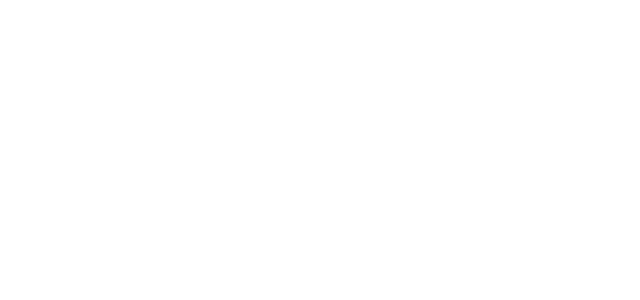
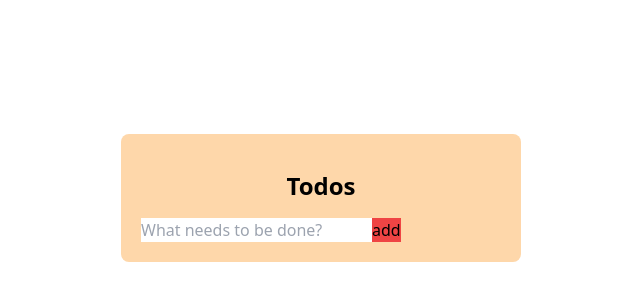
Before and after one commit to Buse-ng/todo-app, a React (Vite) app: page / in a window 1280 px wide. Shown: the part 202-502 px from the top of the page, without its empty margins (319-959 px from the left). Built offline with nearby package versions, Linux system fonts and the light colour scheme.

Commit message:
todo form

```diff
--- a/src/App.jsx
+++ b/src/App.jsx
@@ -1,10 +1,11 @@
-import { useState } from 'react'
+import React from 'react'
+import Todo from './components/Todo'
 
 function App() {
 
   return (
-    <div>
-
+    <div className='flex justify-center items-center min-h-[100vh]'>
+      <Todo />
     </div>
   )
 }
--- /dev/null
+++ b/src/components/Todo.jsx
@@ -0,0 +1,15 @@
+import React from 'react';
+import TodoForm from "./TodoForm"
+
+const Todo = () => {
+
+    return(
+        <div className='w-[400px] bg-orange-200 p-5 rounded-lg'>
+            <h2 className='flex justify-center items-center font-bold text-2xl my-4'>
+                Todos
+            </h2>
+            <TodoForm />
+        </div>
+    )
+}
+export default Todo;
--- /dev/null
+++ b/src/components/TodoForm.jsx
@@ -0,0 +1,33 @@
+import React from "react";
+import { useState } from "react";
+
+const TodoForm = () => {
+  const initialValues = { todoField: "" };
+  const [form, setForm] = useState(initialValues);
+
+  const onChangeInput = (e) => {
+    setForm({ ...form, [e.target.name]: e.target.value });
+  };
+
+  const onSubmit = (e) => {
+    e.preventDefault();
+
+    if (form.todoField === "") {
+      return false;
+    }
+    console.log(form);
+  };
+
+  return (
+    <form onSubmit={onSubmit}>
+      <input
+        name="todoField"
+        placeholder="What needs to be done?"
+        value={form.todoField}
+        onChange={onChangeInput}
+      />
+      <button className="bg-red-500">add</button>
+    </form>
+  );
+};
+export default TodoForm;
```
Also changed, not shown: src/components/TodoList.jsx (added, +10 -0 lines).
